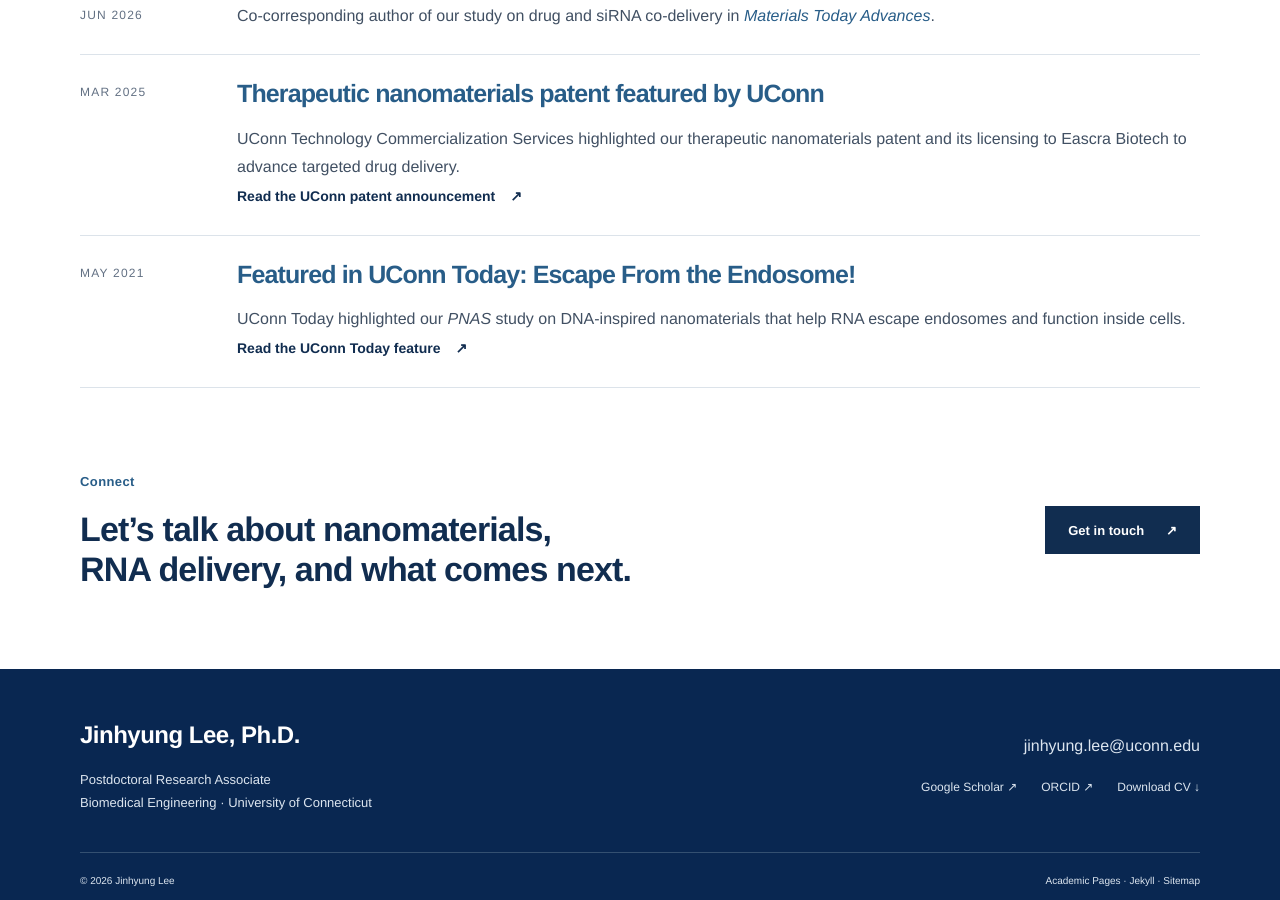
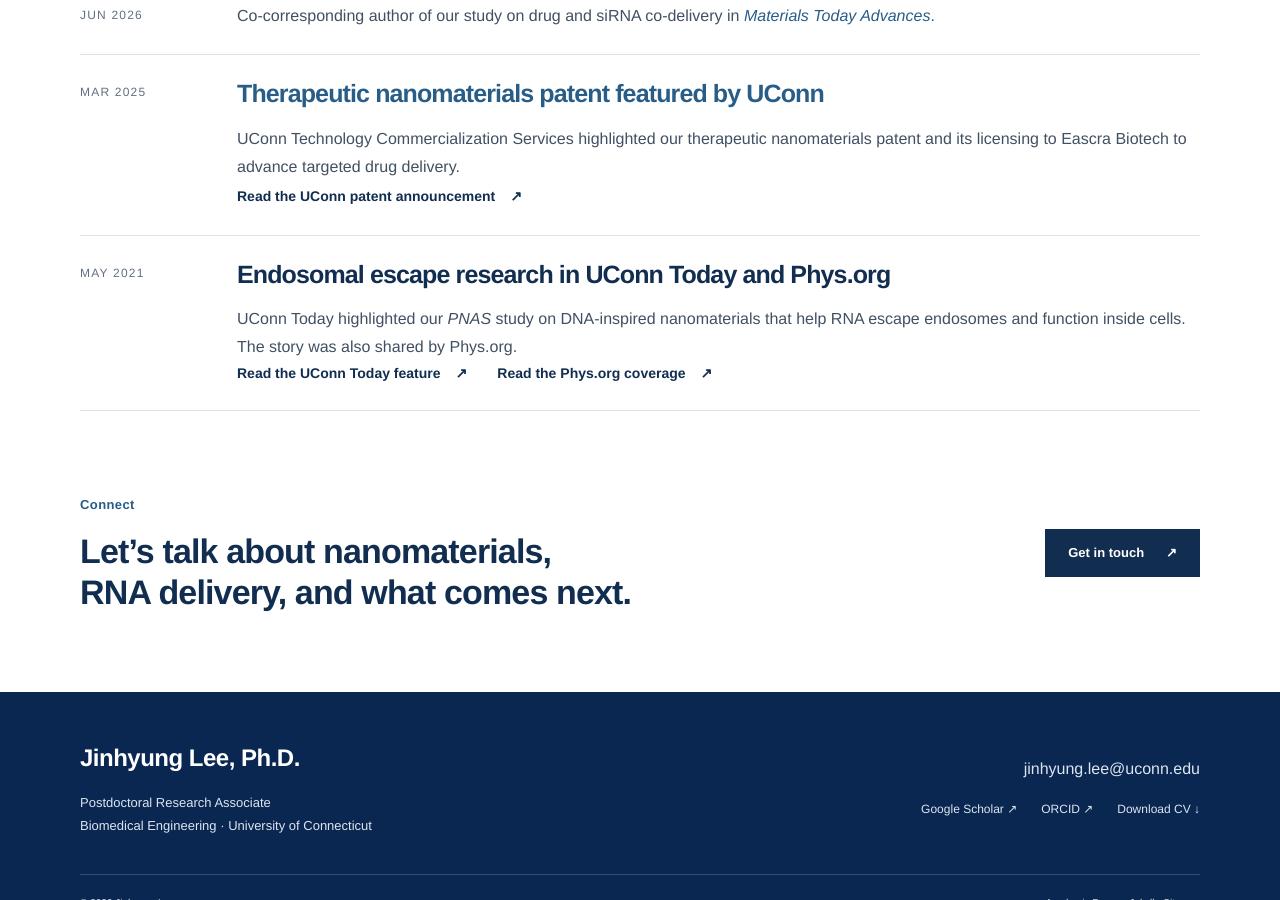
Before and after one commit to biojhleena-glitch/biojhleena-glitch.github.io, a Jekyll site: the page built from _pages/about.html, in a window 1280 px wide and 900 px high, scrolled down 5203 px. Built offline with Jekyll 4.4.1, drawn with Linux system fonts in a browser that asks for light colours.

Commit message:
Add Phys.org coverage alongside the UConn Today feature

```diff
--- a/_pages/about.html
+++ b/_pages/about.html
@@ -118,9 +118,12 @@ home: true
   <div class="update-row">
     <time datetime="2021-05-17">MAY 2021</time>
     <div>
-      <h3><a href="https://today.uconn.edu/2021/05/escape-from-the-endosome/">Featured in UConn Today: Escape From the Endosome!</a></h3>
-      <p>UConn Today highlighted our <em>PNAS</em> study on DNA-inspired nanomaterials that help RNA escape endosomes and function inside cells.</p>
-      <a class="text-link" href="https://today.uconn.edu/2021/05/escape-from-the-endosome/">Read the UConn Today feature <span aria-hidden="true">↗</span></a>
+      <h3>Endosomal escape research in UConn Today and Phys.org</h3>
+      <p>UConn Today highlighted our <em>PNAS</em> study on DNA-inspired nanomaterials that help RNA escape endosomes and function inside cells. The story was also shared by Phys.org.</p>
+      <div class="profile-links">
+        <a class="text-link" href="https://today.uconn.edu/2021/05/escape-from-the-endosome/">Read the UConn Today feature <span aria-hidden="true">↗</span></a>
+        <a class="text-link" href="https://phys.org/news/2021-05-endosome-approach-valuable-medicines.html">Read the Phys.org coverage <span aria-hidden="true">↗</span></a>
+      </div>
     </div>
   </div>
 </section>
```
